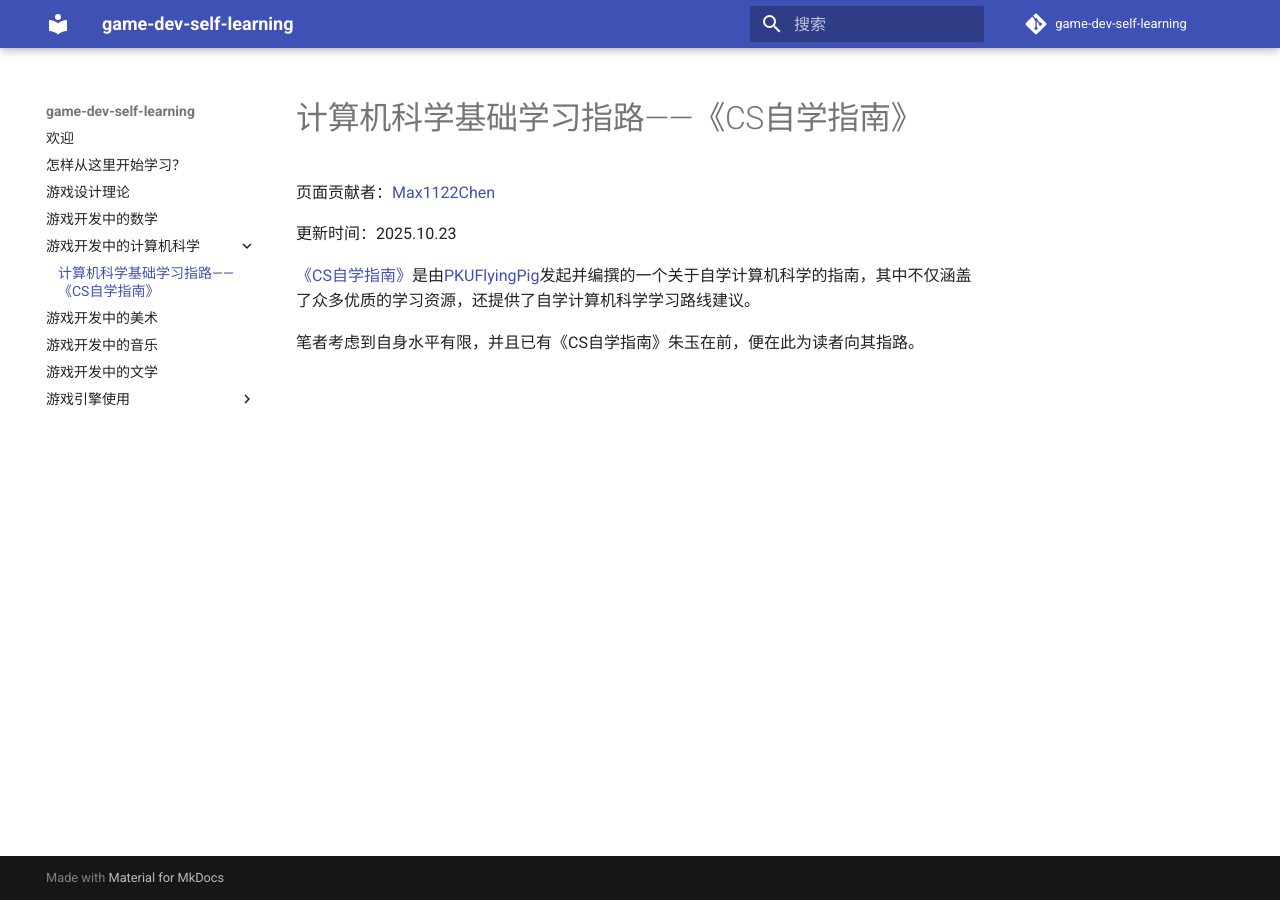
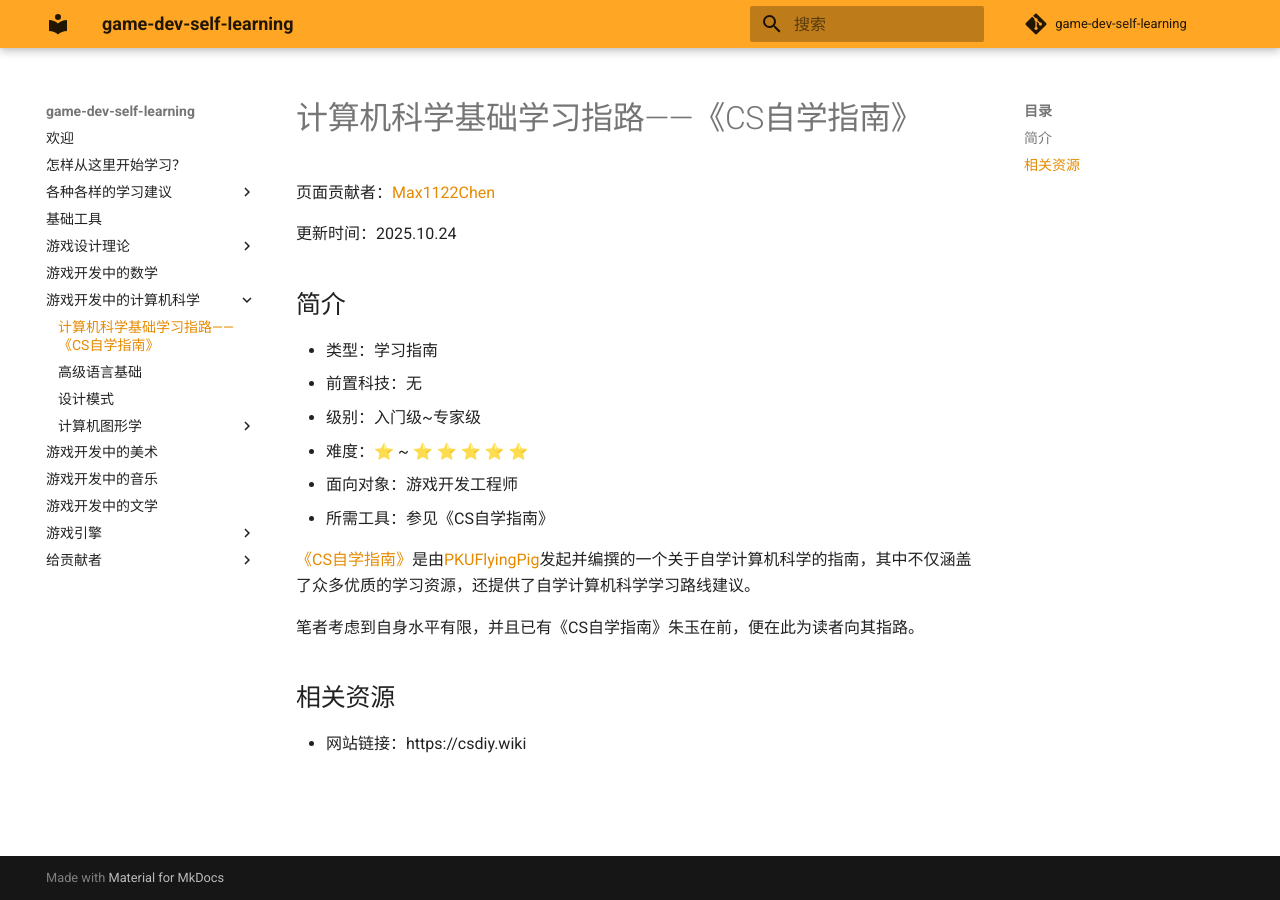
Before and after one commit to Max1122Chen/game-dev-self-learning, an MkDocs documentation site: the page built from docs/游戏开发中的计算机科学/计算机科学基础学习指路——《CS自学指南》.md, in a window 1280 px wide. Built offline with MkDocs 1.6.1 and Material for MkDocs 9.7.7, drawn with Linux system fonts in a browser that asks for light colours; comment, search, counter and statistics services are not loaded.

Commit message:
增加了一些页面

```diff
--- a/docs/游戏开发中的计算机科学/计算机科学基础学习指路——《CS自学指南》.md
+++ b/docs/游戏开发中的计算机科学/计算机科学基础学习指路——《CS自学指南》.md
@@ -2,8 +2,21 @@
 
 页面贡献者：[Max1122Chen](https://github.com/Max1122Chen)
 
-更新时间：2025.10.23
+更新时间：2025.10.24
+
+## 简介
+
+- 类型：学习指南
+- 前置科技：无
+- 级别：入门级~专家级
+- 难度：⭐ ~ ⭐ ⭐ ⭐ ⭐ ⭐
+- 面向对象：游戏开发工程师
+- 所需工具：参见《CS自学指南》
 
 [《CS自学指南》](https://csdiy.wiki/)是由[PKUFlyingPig](https://github.com/PKUFlyingPig)发起并编撰的一个关于自学计算机科学的指南，其中不仅涵盖了众多优质的学习资源，还提供了自学计算机科学学习路线建议。
 
 笔者考虑到自身水平有限，并且已有《CS自学指南》朱玉在前，便在此为读者向其指路。
+
+## 相关资源
+
+- 网站链接：https://csdiy.wiki
--- a/mkdocs.yml
+++ b/mkdocs.yml
@@ -1,5 +1,5 @@
 site_name: game-dev-self-learning
-site_url: http://game-dev-self-learning
+site_url: http://www.game-dev-self-learning.wiki
 site_author: Max1122Chen
 
 repo_name: game-dev-self-learning
@@ -13,21 +13,50 @@
 
   features:
     - header.autohide
+    - navigation.instant
+
+  palette:
+    primary: orange
+    accent: indigo
+
 
 nav:
     - 欢迎: "index.md"
     - 怎样从这里开始学习？: "怎样从这里开始学习？.md"
-    - 游戏设计理论: "游戏设计理论/placeholder.md"
+    - 各种各样的学习建议:
+      - "各种各样的学习建议/MaxChen's游戏开发技能树加点推荐.md"
+    - 基础工具: "placeholder.md"
+    - 游戏设计理论:
+      - 《游戏设计艺术》: "游戏设计理论/《游戏设计艺术》.md"
     - 游戏开发中的数学: "游戏开发中的数学/placeholder.md"
     - 游戏开发中的计算机科学:
       - 计算机科学基础学习指路——《CS自学指南》: "游戏开发中的计算机科学/计算机科学基础学习指路——《CS自学指南》.md"
+      - 高级语言基础: "placeholder.md"
+      - 设计模式: "placeholder.md"
+      - 计算机图形学:
+        - GAMES101-现代计算机图形学入门: "游戏开发中的计算机科学/计算机图形学/GAMES101-现代计算机图形学入门-"
     - 游戏开发中的美术: "游戏开发中的美术/placeholder.md"
     - 游戏开发中的音乐: "游戏开发中的音乐/placeholder.md"
     - 游戏开发中的文学: "游戏开发中的文学/placeholder.md"
-    - 游戏引擎使用:
-      - Unity: "游戏引擎使用/Unity/placeholder.md"
-      - Unreal Engine: "游戏引擎使用/Unreal Engine/虚幻引擎入门.md"
-      - Godot: "游戏引擎使用/Godot/placeholder.md"
+    - 游戏引擎:
+      - Unity: "游戏引擎/Unity/placeholder.md"
+      - Unreal Engine:
+        - 虚幻引擎入门级教程:
+          - Unreal Engine 5 C++ Game Development: "游戏引擎/Unreal Engine/虚幻引擎入门级教程/Unreal Engine 5 C++ Game Development.md"
+      - Godot: "游戏引擎/Godot/placeholder.md"
+    - 给贡献者:
+      - 注意事项: "给贡献者/注意事项.md"
+      - 知识推荐模板: "给贡献者/知识推荐模板.md"
+
+
+extra:
+  disqus: <shortname>
+
+markdown_extensions:
+  - meta
+  - admonition
+  - pymdownx.details
+  - pymdownx.superfences
 
 plugins:
   - search
```
Also changed, not shown: README.md (+1 -1 lines), docs/index.md (+4 -0 lines), docs/各种各样的学习建议/MaxChen's游戏开发技能树加点推荐.md (added, +83 -0 lines), docs/游戏引擎/Unreal Engine/虚幻引擎入门级教程/Unreal Engine 5 C++ Game Development.md (added, +27 -0 lines), docs/游戏引擎/Unreal Engine/虚幻引擎官方文档.md (added, +20 -0 lines), docs/游戏设计理论/《游戏设计艺术》.md (added, +23 -0 lines), docs/给贡献者/注意事项.md (added, +9 -0 lines), docs/给贡献者/知识推荐模板.md (added, +50 -0 lines), docs/游戏引擎/Godot/placeholder.md (added), docs/游戏引擎/Unity/placeholder.md (added), docs/游戏引擎使用/Unity/placeholder.md (deleted), docs/游戏引擎使用/Unreal Engine/虚幻引擎入门.md (deleted), 1 other file.
